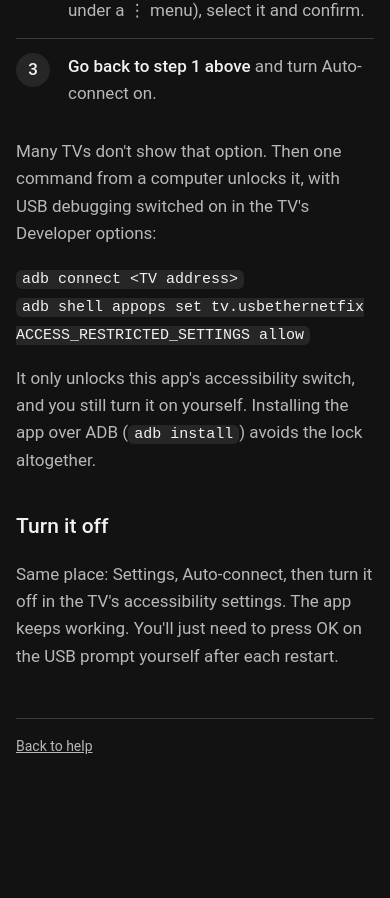
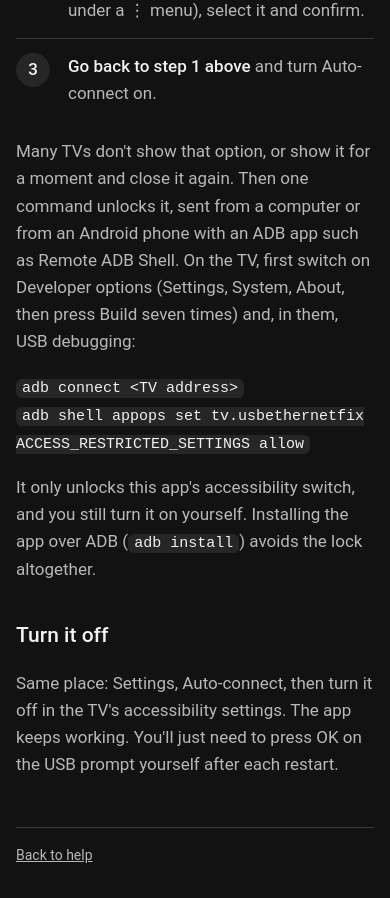
Before and after one commit to Hugelevin/usb-ethernet-fix, a plain HTML site: page auto-connect.html in a window 390 px wide. Shown: the part 1493-2391 px from the top of the page. Before the commit the page ends 2314 px from the top, so only its background shows below. Drawn offline with Linux system fonts and the light colour scheme.

Commit message:
Auto-connect help: the allow option can flash and close; phone ADB app route
Co-Authored-By: Claude Opus 5.5 <noreply@anthropic.com>

```diff
--- a/auto-connect.html
+++ b/auto-connect.html
@@ -38,7 +38,7 @@
   <li><strong>Open the TV's Settings, then Apps, then USB Ethernet Fix.</strong> If there's an <strong>Allow restricted settings</strong> option (sometimes under a ⋮ menu), select it and confirm.</li>
   <li><strong>Go back to step 1 above</strong> and turn Auto-connect on.</li>
 </ol>
-<p>Many TVs don't show that option. Then one command from a computer unlocks it, with USB debugging switched on in the TV's Developer options:</p>
+<p>Many TVs don't show that option, or show it for a moment and close it again. Then one command unlocks it, sent from a computer or from an Android phone with an ADB app such as Remote ADB Shell. On the TV, first switch on Developer options (Settings, System, About, then press Build seven times) and, in them, USB debugging:</p>
 <p><code>adb connect &lt;TV address&gt;</code><br><code>adb shell appops set tv.usbethernetfix ACCESS_RESTRICTED_SETTINGS allow</code></p>
 <p>It only unlocks this app's accessibility switch, and you still turn it on yourself. Installing the app over ADB (<code>adb install</code>) avoids the lock altogether.</p>
 
```
